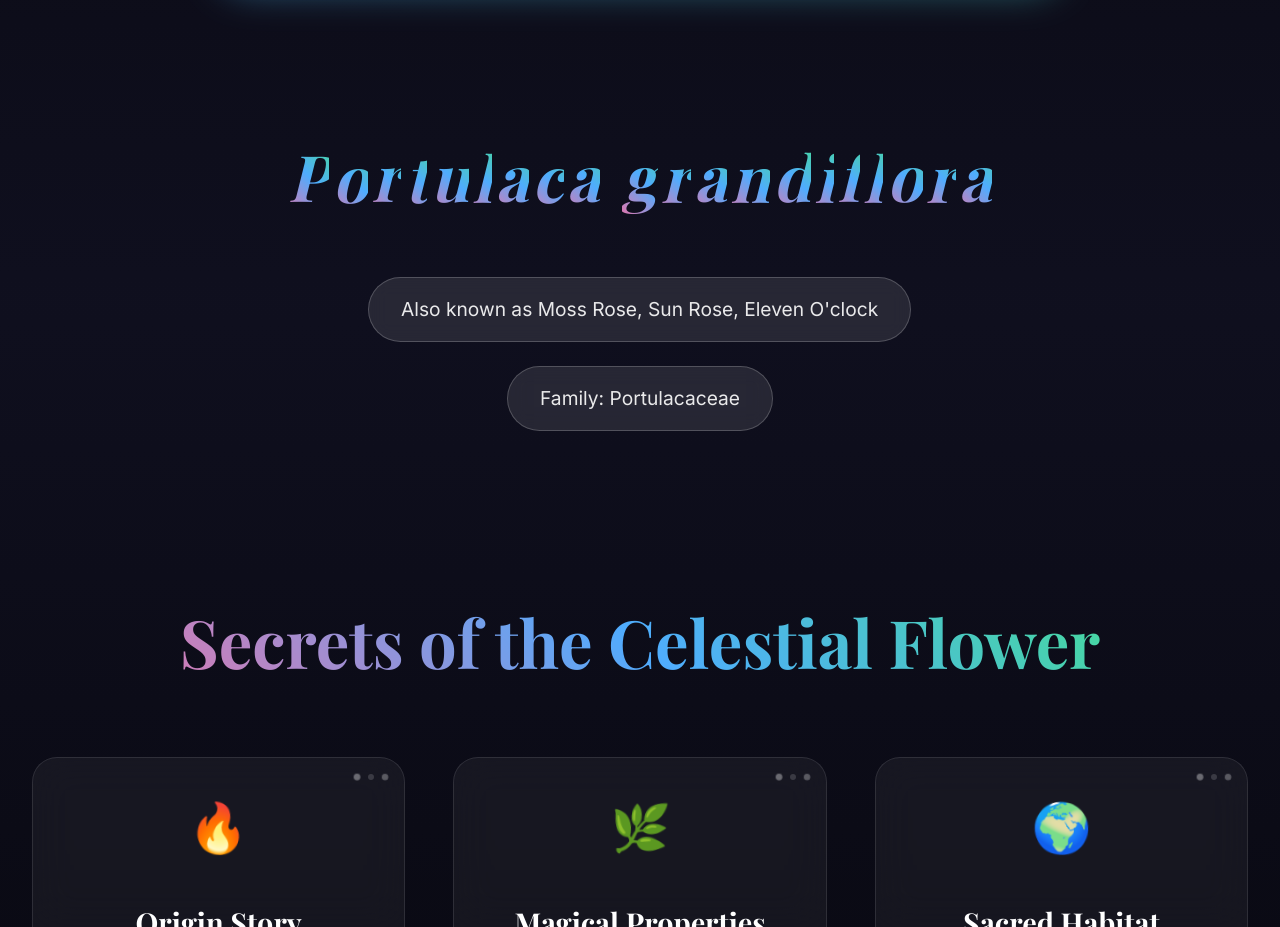
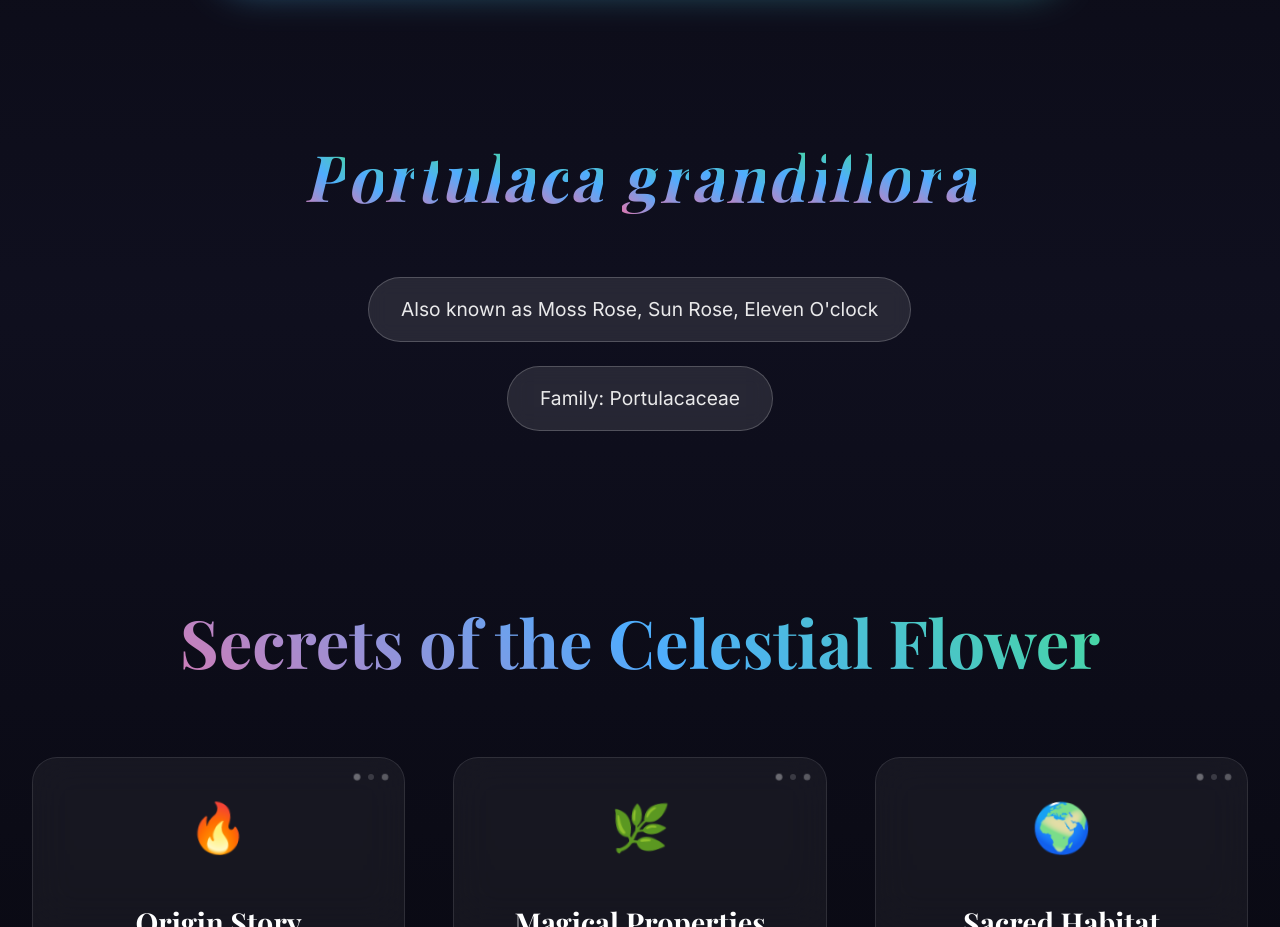
Before and after one commit to kanishq-gupta/suhani-gupta, a website built with Vite: page index.html in a window 1280 px wide. Shown: the part 2420-3347 px from the top of the page. Built offline with nearby package versions, Linux system fonts and the light colour scheme; animation ran at ten frames a second; a web font is replaced by a local one.

Commit message:
Update style.css

```diff
--- a/style.css
+++ b/style.css
@@ -515,7 +515,7 @@ body {
     display: flex;
     flex-wrap: wrap;
     justify-content: center;
-    gap: 0.2rem;
+    gap: 0.1rem;
 }
 
 .name-letter {
```
